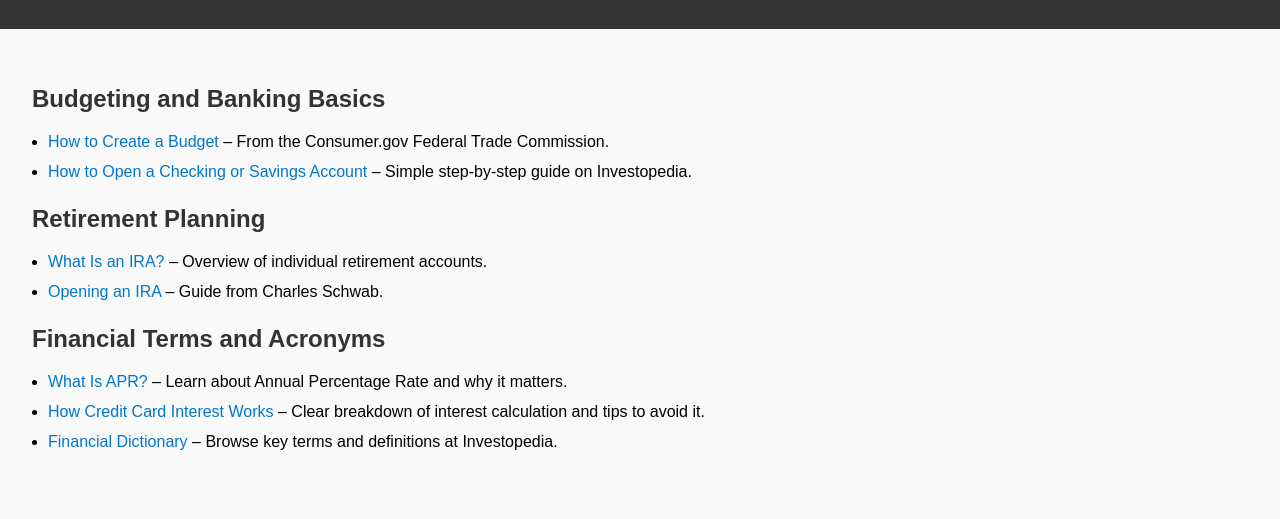
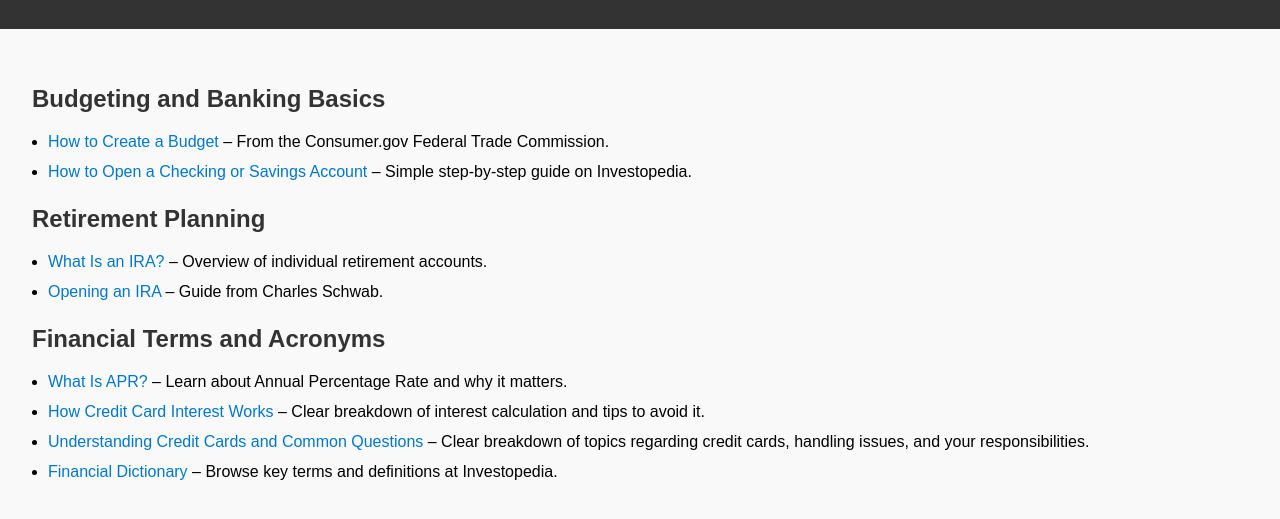
Before and after one commit to Crystal-Gonzales/Project-A, a plain HTML site: page financial.html in a window 1280 px wide. Shown: the part 117-636 px from the top of the page. Drawn offline with Linux system fonts and the light colour scheme.

Commit message:
Update financial.html
Added new website for Understanding Credit Cards: https://www.consumerfinance.gov/consumer-tools/credit-cards/

```diff
--- a/financial.html
+++ b/financial.html
@@ -69,6 +69,7 @@
     <ul>
       <li><a href="https://www.investopedia.com/terms/a/apr.asp" target="_blank">What Is APR?</a> – Learn about Annual Percentage Rate and why it matters.</li>
       <li><a href="https://www.investopedia.com/articles/01/061301.asp" target="_blank">How Credit Card Interest Works</a> – Clear breakdown of interest calculation and tips to avoid it.</li>
+      <li><a href="https://www.consumerfinance.gov/consumer-tools/credit-cards/" target="_blank">Understanding Credit Cards and Common Questions</a> – Clear breakdown of topics regarding credit cards, handling issues, and your responsibilities.</li>
       <li><a href="https://www.investopedia.com/financial-term-dictionary-4769738" target="_blank">Financial Dictionary</a> – Browse key terms and definitions at Investopedia.</li>
     </ul>
   </main>
```
